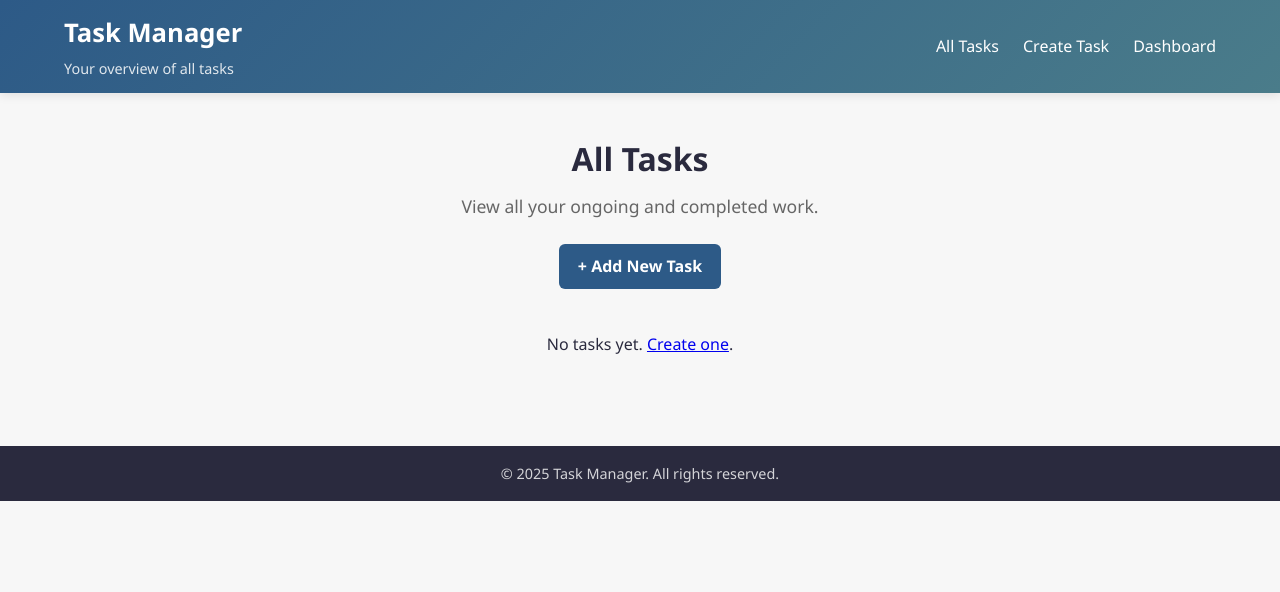
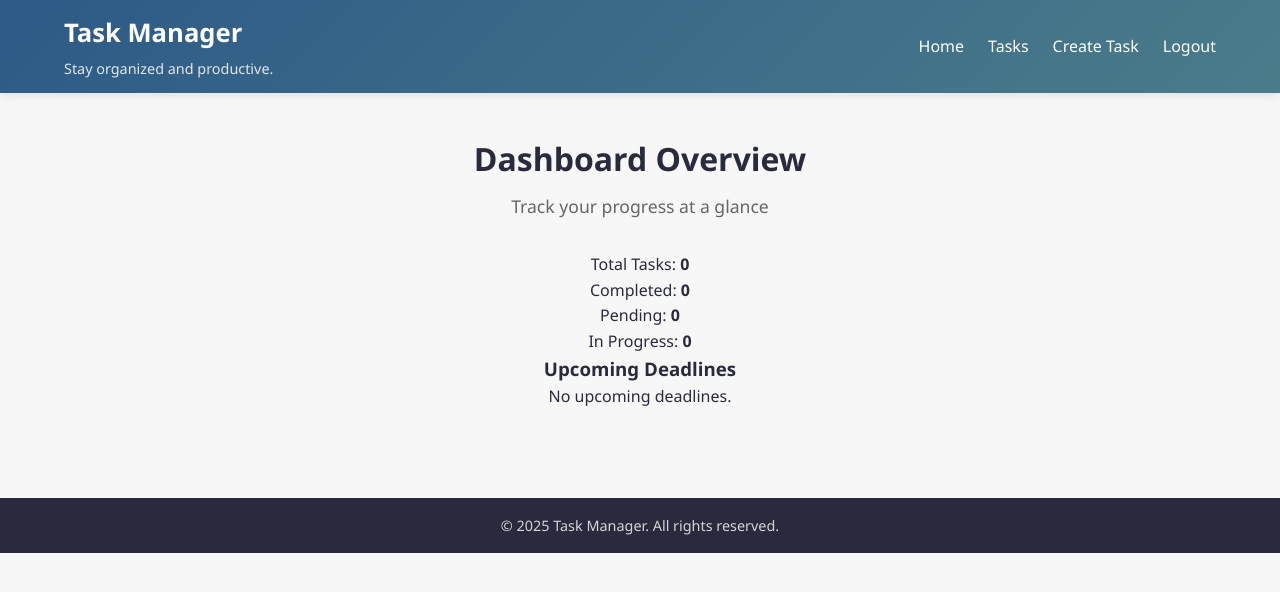
Before and after one commit to nicholohq/hangarin, a Django app: page / in a window 1280 px wide. Shown: the top 592 px of the page. Run offline with Django 5.2, Linux system fonts and the light colour scheme; data that the repository does not hold is empty.

Commit message:
fixed nav bar for all pages

```diff
--- a/tasks/templates/tasks/home.html
+++ b/tasks/templates/tasks/home.html
@@ -4,12 +4,11 @@
 <head>
     <meta charset="UTF-8">
     <meta name="viewport" content="width=device-width, initial-scale=1.0">
-    <title>Hangarin - Task Manager</title>
-    <link rel="stylesheet" href="{% static 'tasks/css/main.css' %}">
+    <title>Dashboard - Task Manager</title>
+    <link rel="stylesheet" href="{% static 'tasks/css/main.css' %}?v=4">
 </head>
 <body>
 
-    <!-- Header -->
 <header>
     <div class="header-container">
         <div class="header-text">
@@ -19,44 +18,45 @@
 
         <nav class="main-nav">
             <ul>
-                <li><a href="/">Home</a></li>
-                <li><a href="/dashboard/">Dashboard</a></li>
-                <li><a href="/tasks/">Tasks</a></li>
-                <li><a href="/login/">Login</a></li>
+                <li><a href="{% url 'home' %}">Home</a></li>
+                <li><a href="{% url 'task_list' %}">Tasks</a></li>
+                <li><a href="{% url 'task_create' %}">Create Task</a></li>
+                <li><a href="#">Logout</a></li>
             </ul>
         </nav>
     </div>
 </header>
 
-    <!-- Main Section (Replaces “Practices” or “Resources” section from Inner Peace) -->
-    <section id="tasks" class="content-section">
-        <h2 class="section-title">Your Tasks</h2>
-        <p class="section-subtitle">Stay on top of your priorities</p>
 
-        {% if tasks %}
-            <div class="task-grid">
-                {% for task in tasks %}
-                <div class="task-card" data-status="{{ task.status }}">
-                    <h3>{{ task.title }}</h3>
-                    <p>{{ task.description }}</p>
-                    <p><strong>Status:</strong> {{ task.status }}</p>
-                    <p><strong>Category:</strong> {{ task.category.name }}</p>
-                    <p><strong>Priority:</strong> {{ task.priority.name }}</p>
-                    <p><strong>Deadline:</strong> {{ task.deadline|date:"M d, Y H:i" }}</p>
-                    <small>Created: {{ task.created_at|date:"M d, Y H:i" }}</small>
-                </div>
+<section id="tasks">
+    <h2 class="section-title">Dashboard Overview</h2>
+    <p class="section-subtitle">Track your progress at a glance</p>
+
+    <div class="dashboard-grid">
+        <div class="dash-card total">Total Tasks: <strong>{{ total_tasks }}</strong></div>
+        <div class="dash-card completed">Completed: <strong>{{ completed_tasks }}</strong></div>
+        <div class="dash-card pending">Pending: <strong>{{ pending_tasks }}</strong></div>
+        <div class="dash-card progress">In Progress: <strong>{{ in_progress_tasks }}</strong></div>
+    </div>
+
+    <div class="upcoming-section">
+        <h3>Upcoming Deadlines</h3>
+        {% if upcoming %}
+            <ul>
+                {% for task in upcoming %}
+                    <li>{{ task.title }} — {{ task.deadline|date:"M d, Y H:i" }}</li>
                 {% endfor %}
-            </div>
+            </ul>
         {% else %}
-            <p>No tasks yet. Add one from the <a href="/admin/">Admin Panel</a>.</p>
+            <p>No upcoming deadlines.</p>
         {% endif %}
-    </section>
+    </div>
+</section>
 
-    <!-- Footer -->
-    <footer>
-        <p>&copy; 2025 Hangarin. All rights reserved.</p>
-    </footer>
+<footer>
+    <p>&copy; 2025 Task Manager. All rights reserved.</p>
+</footer>
 
-    <script src="{% static 'tasks/js/main.js' %}?v=2"></script>
+<script src="{% static 'tasks/js/main.js' %}?v=4"></script>
 </body>
 </html>
--- a/tasks/templates/tasks/task_list.html
+++ b/tasks/templates/tasks/task_list.html
@@ -13,18 +13,20 @@
     <div class="header-container">
         <div class="header-text">
             <h1>Task Manager</h1>
-            <p class="tagline">Your overview of all tasks</p>
+            <p class="tagline">Stay organized and productive.</p>
         </div>
 
         <nav class="main-nav">
             <ul>
-                <li><a href="{% url 'task_list' %}">All Tasks</a></li>
+                <li><a href="{% url 'home' %}">Home</a></li>
+                <li><a href="{% url 'task_list' %}">Tasks</a></li>
                 <li><a href="{% url 'task_create' %}">Create Task</a></li>
-                <li><a href="#">Dashboard</a></li>
+                <li><a href="#">Logout</a></li>
             </ul>
         </nav>
     </div>
 </header>
+
 
 <section id="tasks">
     <h2 class="section-title">All Tasks</h2>
--- a/tasks/urls.py
+++ b/tasks/urls.py
@@ -2,9 +2,10 @@ from django.urls import path
 from . import views
 
 urlpatterns = [
-    path('', views.task_list, name='task_list'),
-    path('<int:pk>/', views.task_detail, name='task_detail'),
-    path('create/', views.task_create, name='task_create'),
-    path('<int:pk>/edit/', views.task_update, name='task_update'),
-    path('<int:pk>/delete/', views.task_delete, name='task_delete'),
+    path('', views.home, name='home'),  # Dashboard/Home
+    path('tasks/', views.task_list, name='task_list'),
+    path('tasks/<int:pk>/', views.task_detail, name='task_detail'),
+    path('tasks/create/', views.task_create, name='task_create'),
+    path('tasks/<int:pk>/edit/', views.task_update, name='task_update'),
+    path('tasks/<int:pk>/delete/', views.task_delete, name='task_delete'),
 ]
--- a/tasks/views.py
+++ b/tasks/views.py
@@ -1,6 +1,24 @@
 from django.shortcuts import render, get_object_or_404, redirect
+from django.utils import timezone
 from .models import Task
 from .forms import TaskForm
+
+def home(request):
+    total_tasks = Task.objects.count()
+    completed_tasks = Task.objects.filter(status="Completed").count()
+    pending_tasks = Task.objects.filter(status="Pending").count()
+    in_progress_tasks = Task.objects.filter(status="In Progress").count()
+    upcoming = Task.objects.filter(deadline__gte=timezone.now()).order_by('deadline')[:5]
+
+    context = {
+        "total_tasks": total_tasks,
+        "completed_tasks": completed_tasks,
+        "pending_tasks": pending_tasks,
+        "in_progress_tasks": in_progress_tasks,
+        "upcoming": upcoming,
+    }
+    return render(request, "tasks/home.html", context)
+
 
 def task_list(request):
     tasks = Task.objects.all().order_by('-created_at')
```
Also changed, not shown: tasks/templates/tasks/task_delete.html (+5 -3 lines), tasks/templates/tasks/task_detail.html (+5 -3 lines), tasks/templates/tasks/task_form.html (+5 -3 lines).
